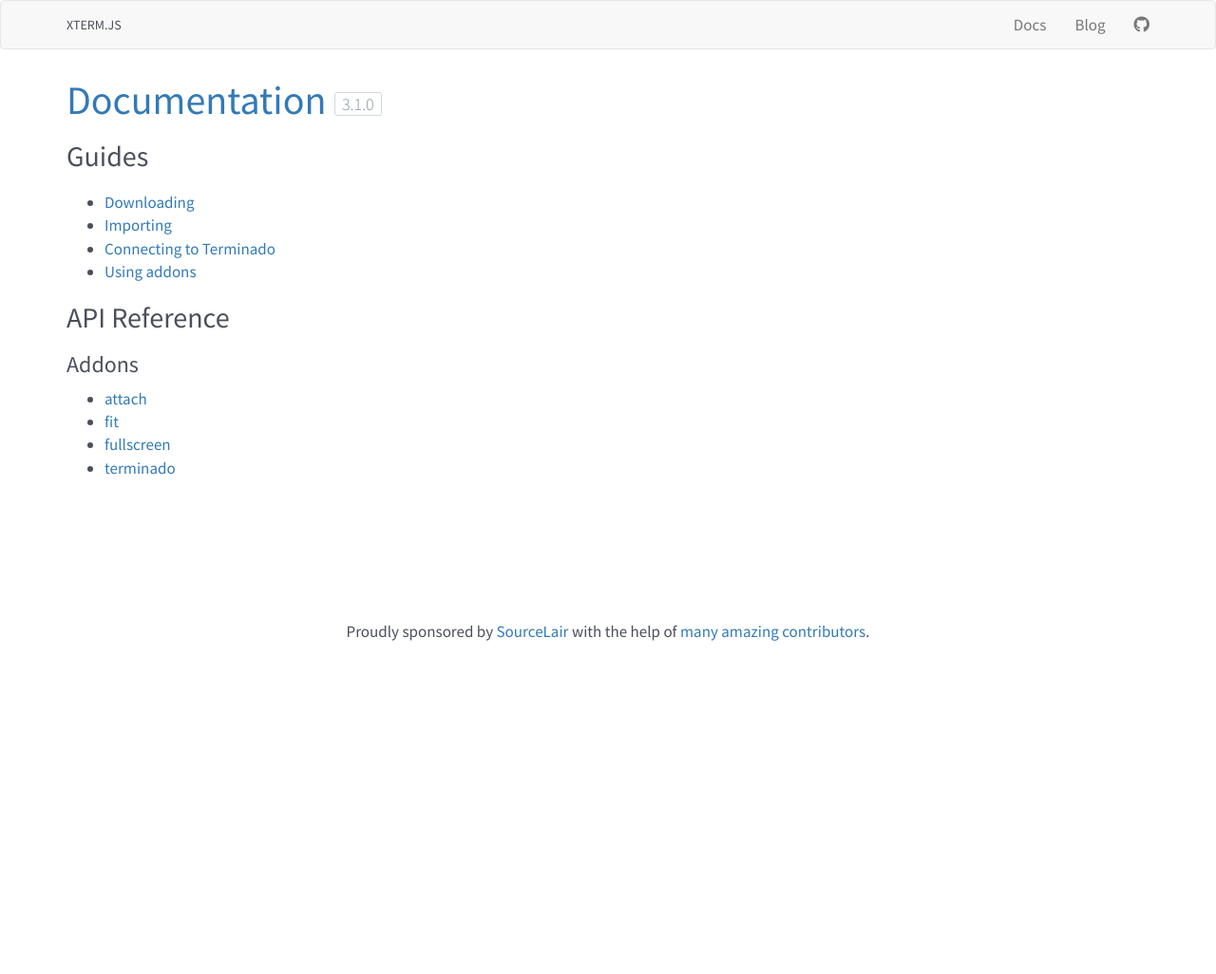
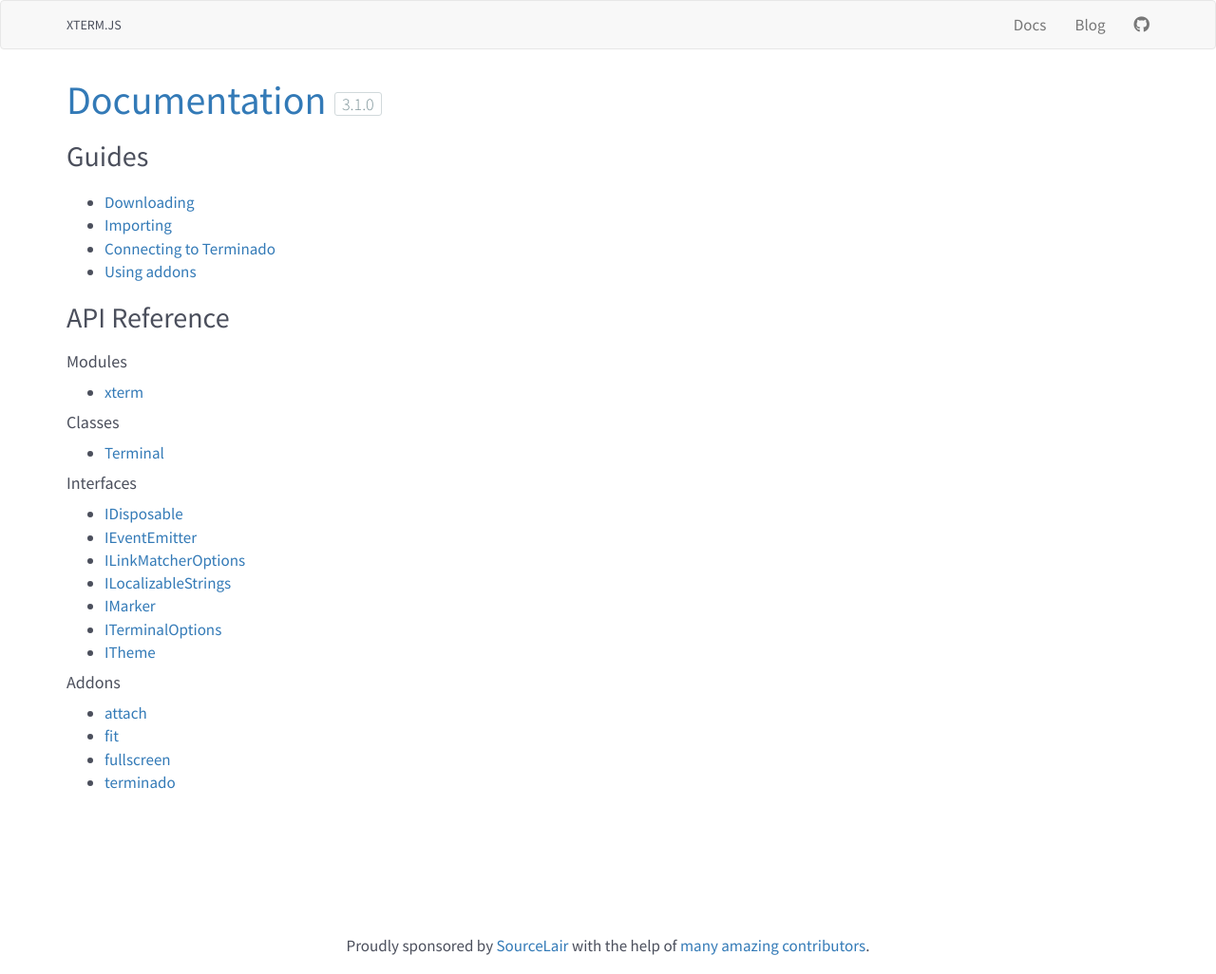
Before and after one commit to xtermjs/xtermjs.org, a Jekyll site: the page built from _pages/docs.html, in a window 1280 px wide. Shown: the whole page at 95% size. Built offline with Jekyll 4.4.1, drawn with Linux system fonts in a browser that asks for light colours; nearby versions of some CDN libraries; before the commit the page ends 900 px from its top, so only the background shows below that.

```diff
--- a/_config.yml
+++ b/_config.yml
@@ -18,6 +18,7 @@ include:
 exclude:
   - gulpfile.js
   - package.json
+  - node_modules/
   - bin/
 
 collections:
--- a/_layouts/docs.html
+++ b/_layouts/docs.html
@@ -1,8 +1,11 @@
 ---
 layout: default
 ---
+
 <header>
+  {% unless page.category contains "API" %}
 	<h1>{% if page.category == "addon" %}Addons / {% endif %}<a href="{{ page.url }}">{{ page.title }}</a></h1>
+  {% endunless %}
 </header>
 
 <article class="docs-content">{{ content }}</article>
--- a/_pages/docs.html
+++ b/_pages/docs.html
@@ -15,12 +15,16 @@ no_header: true
 </header>
 
 <h2>Guides</h2>
-
-{% include docs-categoty-article-list.html category="Guides" %}
+{% include docs-category-article-list.html category="Guides" %}
 
 <h2>API Reference</h2>
+{% include docs-category-article-list.html category="API" %}
+<h4>Modules</h4>
+{% include docs-category-article-list.html category="API-modules" %}
+<h4>Classes</h4>
+{% include docs-category-article-list.html category="API-classes" %}
+<h4>Interfaces</h4>
+{% include docs-category-article-list.html category="API-interfaces" %}
 
-{% include docs-categoty-article-list.html category="API" %}
-
-<h3>Addons</h3>
-{% include docs-categoty-article-list.html category="addon" %}
+<h4>Addons</h4>
+{% include docs-category-article-list.html category="addon" %}
```
Also changed, not shown: gulpfile.js (+78 -65 lines), _includes/docs-category-article-list.html (renamed from _includes/docs-categoty-article-list.html), 2 other files.
